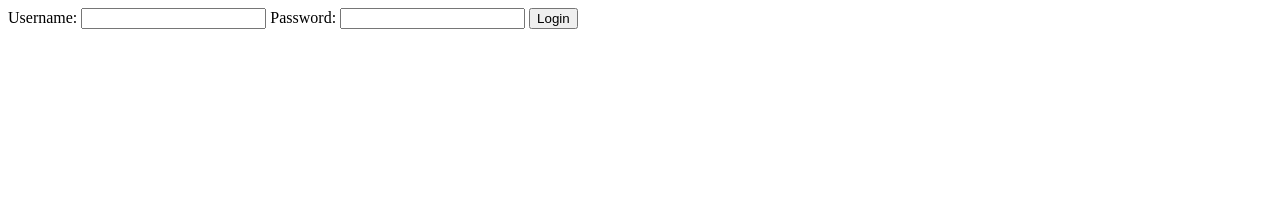
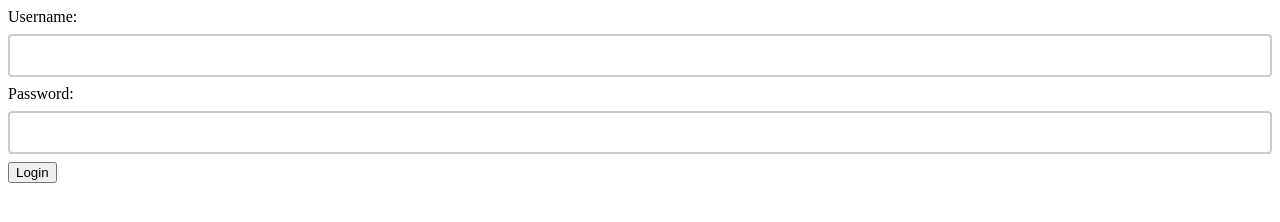
Before and after one commit to AddisBelayhu/loginFormTwo, a plain HTML site: page index.html in a window 1280 px wide. Drawn offline with Linux system fonts and the light colour scheme.

Commit message:
input field commit

```diff
--- a/index.html
+++ b/index.html
@@ -4,6 +4,7 @@
     <meta charset="UTF-8">
     <meta http-equiv="X-UA-Compatible" content="IE=edge">
     <meta name="viewport" content="width=device-width, initial-scale=1.0">
+    <link rel="stylesheet" href="style.css">
     <title>Login Form Page</title>
 </head>
 <body>
--- /dev/null
+++ b/style.css
@@ -0,0 +1,11 @@
+
+/* Style the form inputs */
+
+input[type=text], input[type=password] {
+    width: 100%;
+    padding: 12px 20px;
+    margin: 8px 0;
+    box-sizing: border-box;
+    border: 2px solid #ccc;
+    border-radius: 4px;
+  }
```
